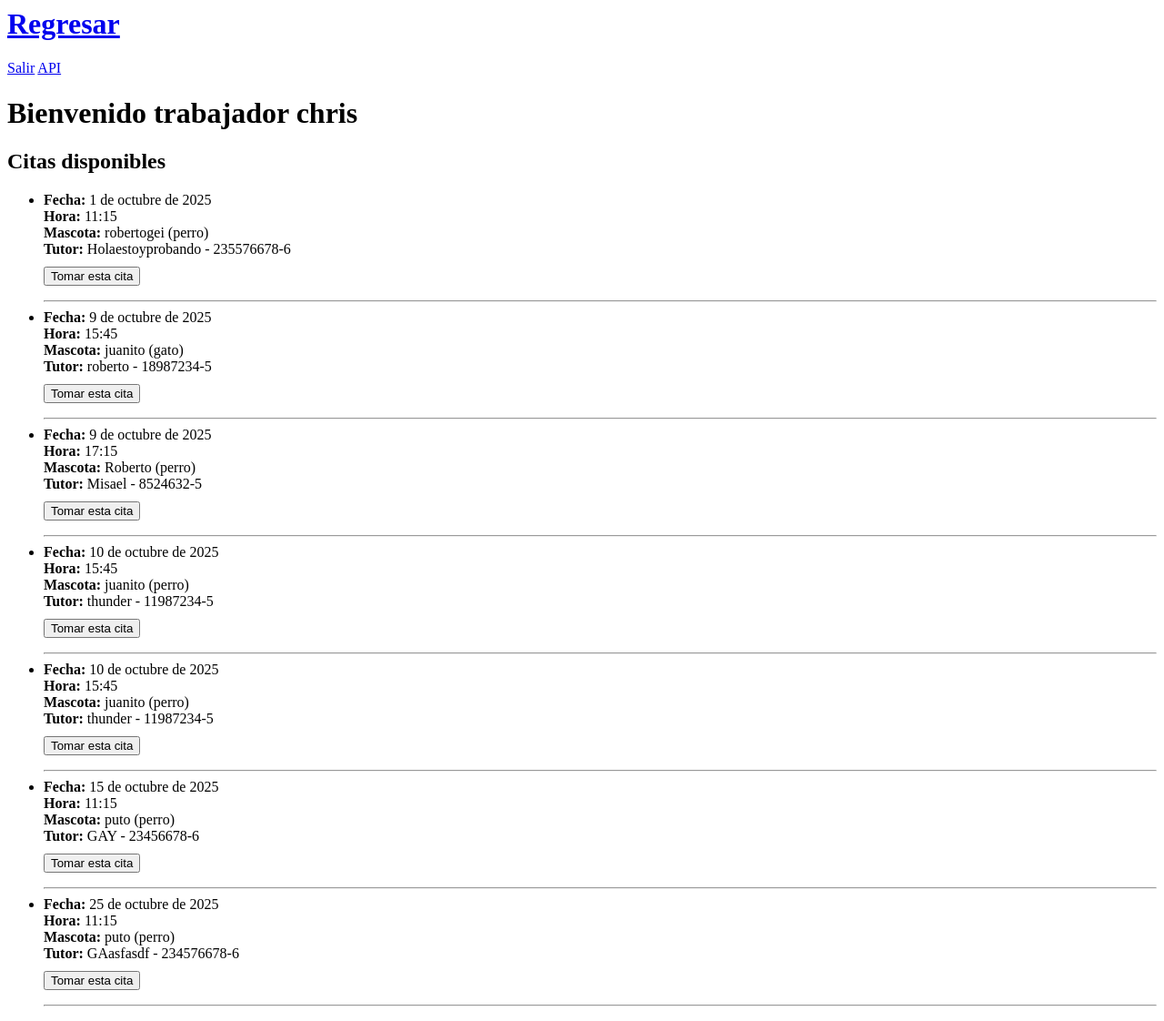
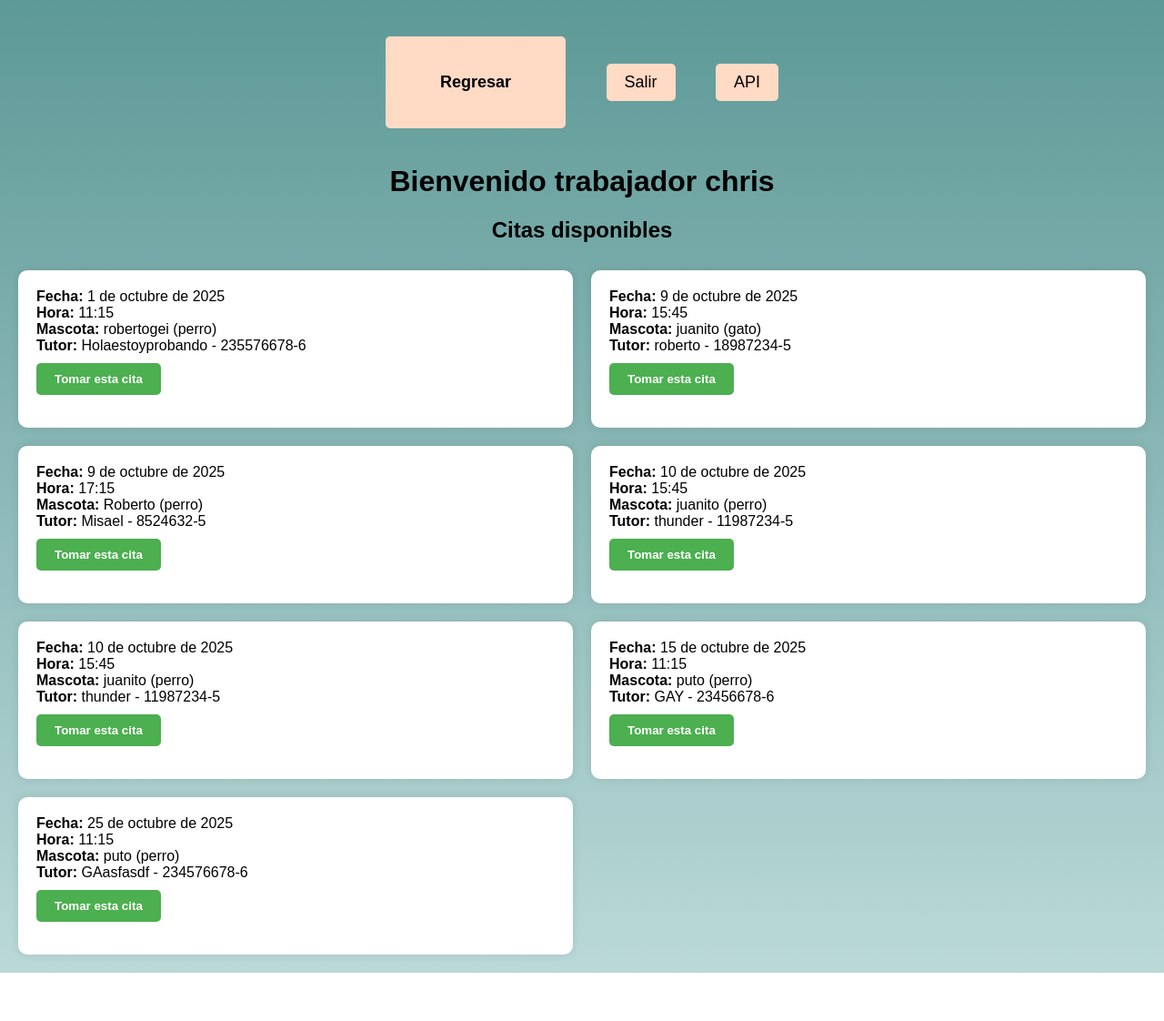
Before and after one commit to Christian03-31/proyecto_2, a Django app: page /Trabajadores/ in a window 1280 px wide. Shown: the whole page at 91% size. After the commit the page ends 1069 px from the top, so only its background shows below. Run offline with Django 5.2, Linux system fonts and the light colour scheme; a user stored in the database is signed in; data comes from the database, SQL or seed files in the repository; both versions use the stored data as it was after the commit.

Commit message:
comitear 5

```diff
--- /dev/null
+++ b/appvet/static/style_revhrtrab.css
@@ -0,0 +1,69 @@
+body {
+    font-family: Arial, sans-serif;
+    margin: 0;
+    padding: 20px;
+    background: linear-gradient(to bottom, #5D9997, #BAD9D8); /* calipso a blanco */
+    text-align: center;
+}
+
+/* Botones de navegación */
+a {
+    font-size: 18px;
+    margin: 20px;
+    padding: 10px 20px;
+    background-color: #FFDAC5;
+    color: black;
+    border-radius: 5px;
+    text-decoration: none;
+    display: inline-block;
+}
+
+/* Título principal */
+h1 {
+    margin-top: 20px;
+}
+
+/* Contenedor de citas en pares */
+.citas-grid {
+    display: grid;
+    grid-template-columns: repeat(2, 1fr); /* solo 2 columnas */
+    gap: 20px;
+    justify-content: center;
+    margin-top: 30px;
+}
+
+/* Tarjeta de cita */
+.cita-card {
+    background-color: #ffffff;
+    padding: 20px;
+    border-radius: 10px;
+    box-shadow: 0 0 10px rgba(0,0,0,0.1);
+    text-align: left;
+}
+
+/* Botón de tomar cita */
+button[type="submit"] {
+    background-color: #4CAF50;
+    color: white;
+    border: none;
+    padding: 10px 20px;
+    border-radius: 5px;
+    cursor: pointer;
+    font-weight: bold;
+    transition: background-color 0.3s ease;
+}
+
+button[type="submit"]:hover {
+    background-color: #45a049;
+}
+
+a h1 {
+    font-size: 18px;
+    margin: 20px;
+    padding: 10px 20px;
+    background-color: #FFDAC5;
+    color: black;
+    border-radius: 5px;
+    text-decoration: none;
+    display: inline-block;
+}
--- a/appvet/templates/trabajadores.html
+++ b/appvet/templates/trabajadores.html
@@ -1,13 +1,38 @@
 <head>
     <title>TRABAJADORES</title>
+    <link rel="stylesheet" href="/static/style_revhrtrab.css">
 </head>
 
 <body>
-  <a href="/"><h1>Regresar</h1></a>
+  <a href="/" class="a h1"><h1>Regresar</h1></a>
   <a href="{% url 'logoutT' %}">Salir</a>
   <a href="{% url 'API' %}">API</a>
   <h1>Bienvenido trabajador {{ UserVeterinaria.username }}</h1>
 
+  <h2>Citas disponibles</h2>
+
+<div class="citas-grid">
+  {% for cita in citas %}
+    <div class="cita-card">
+      <strong>Fecha:</strong> {{ cita.fecha_cita }}<br>
+      <strong>Hora:</strong> {{ cita.hora_cita }}<br>
+      <strong>Mascota:</strong> {{ cita.nombre_mascota }} ({{ cita.tipo_mascota }})<br>
+      <strong>Tutor:</strong> {{ cita.nombre_propietario }} - {{ cita.rut_propietario }}<br>
+
+      {% if cita.trabajador_asignado %}
+        <p><strong>Asignada a:</strong> {{ cita.trabajador_asignado.username }}</p>
+      {% else %}
+        <form method="post" style="margin-top: 10px;">
+          {% csrf_token %}
+          <input type="hidden" name="cita_id" value="{{ cita.id }}">
+          <button type="submit">Tomar esta cita</button>
+        </form>
+      {% endif %}
+    </div>
+  {% endfor %}
+</div>
+
+  {% comment %}
   <h2>Citas disponibles</h2>
   <ul>
     {% for cita in citas %}
@@ -30,4 +55,5 @@
       <hr>
     {% endfor %}
   </ul>
+  {% endcomment %}
 </body>
```
Also changed, not shown: appvet/static/style_inpac.css (added, +52 -0 lines), appvet/static/style_pedirhora.css (added, +69 -0 lines), appvet/static/style_revhora.css (added, +59 -0 lines), appvet/templates/ingreso_paciente.html (+11 -5 lines), appvet/templates/pedir_hora.html (+7 -0 lines), appvet/templates/revision_hora.html (+19 -0 lines), db.sqlite3.
